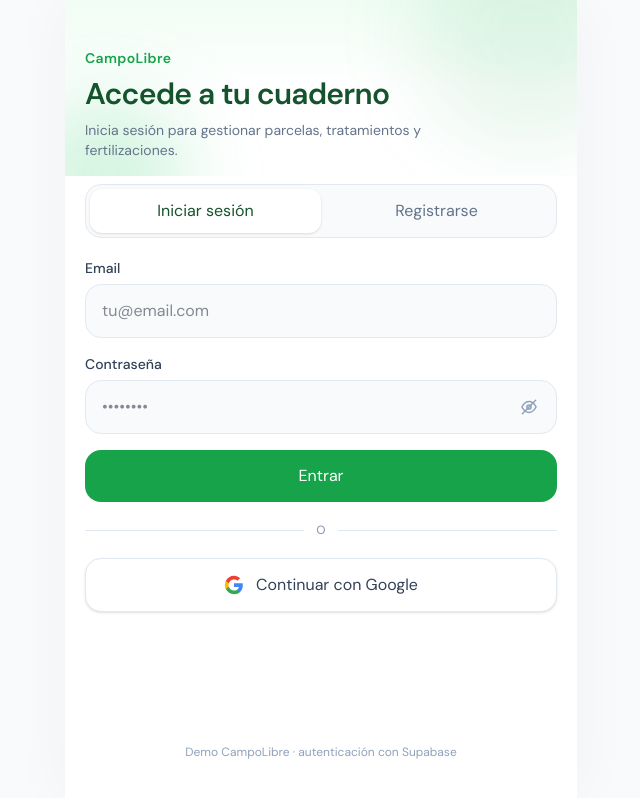
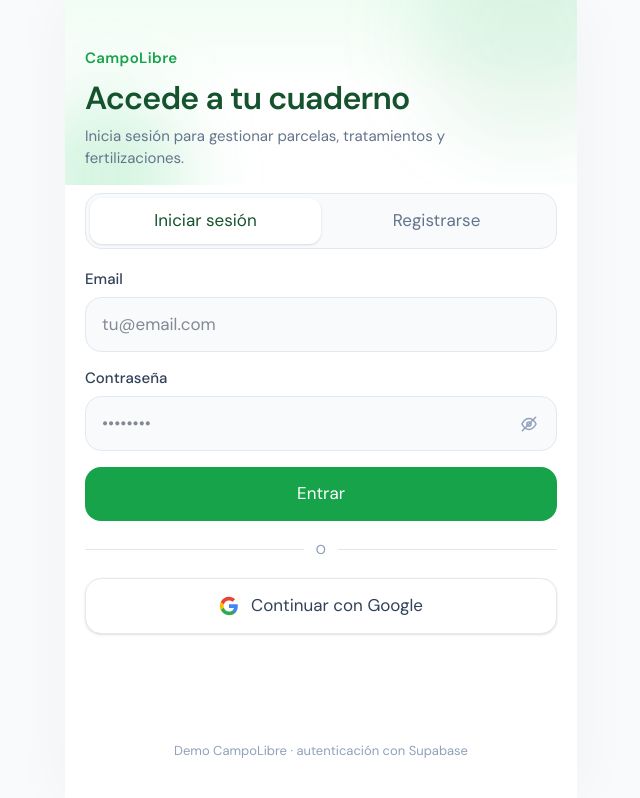
Before and after one commit to QuesadaProjects/cuaderno-campo-demo, a React (Vite) app: page /login in a window 1280 px wide. Shown: the whole page, without its empty margins (319-959 px from the left). Built offline with nearby package versions, Linux system fonts and the light colour scheme; no server answers.

Commit message:
Aumentar tamaño de letra para mejor legibilidad

```diff
--- a/src/components/BottomNav.tsx
+++ b/src/components/BottomNav.tsx
@@ -57,7 +57,7 @@ export function BottomNav() {
             to={item.to}
             end={item.end}
             className={({ isActive }) =>
-              `flex min-w-[4.5rem] flex-col items-center gap-0.5 rounded-xl px-3 py-1.5 text-[11px] font-medium transition-colors ${
+              `flex min-w-[4.5rem] flex-col items-center gap-0.5 rounded-xl px-3 py-1.5 text-xs font-medium transition-colors ${
                 isActive ? 'text-brand' : 'text-slate-400 hover:text-slate-600'
               }`
             }
--- a/src/index.css
+++ b/src/index.css
@@ -11,6 +11,22 @@
   --color-muted: #64748b;
   --color-surface: #f8fafc;
   --color-line: #e2e8f0;
+
+  /* Escala tipográfica ligeramente mayor (legibilidad móvil / edad media-avanzada) */
+  --text-xs: 0.8125rem; /* 13px */
+  --text-xs--line-height: 1.35;
+  --text-sm: 0.9375rem; /* 15px */
+  --text-sm--line-height: 1.45;
+  --text-base: 1.0625rem; /* 17px */
+  --text-base--line-height: 1.5;
+  --text-lg: 1.1875rem; /* 19px */
+  --text-lg--line-height: 1.45;
+  --text-xl: 1.3125rem; /* 21px */
+  --text-xl--line-height: 1.4;
+  --text-2xl: 1.625rem; /* 26px */
+  --text-2xl--line-height: 1.3;
+  --text-3xl: 2rem; /* 32px */
+  --text-3xl--line-height: 1.25;
 }
 
 *,
@@ -28,9 +44,12 @@ body,
 body {
   margin: 0;
   font-family: var(--font-sans);
+  font-size: var(--text-base);
+  line-height: var(--text-base--line-height);
   background: var(--color-surface);
   color: #0f172a;
   -webkit-font-smoothing: antialiased;
+  text-rendering: optimizeLegibility;
 }
 
 button,
@@ -58,7 +77,8 @@ select {
   border: none !important;
   border-radius: 0.5rem !important;
   box-shadow: 0 4px 16px rgba(15, 23, 42, 0.12) !important;
-  padding: 0.35rem 0.6rem !important;
+  padding: 0.4rem 0.7rem !important;
+  font-size: 0.875rem !important;
   font-weight: 600;
   color: #14532d;
 }
--- a/src/pages/Reports.tsx
+++ b/src/pages/Reports.tsx
@@ -206,7 +206,7 @@ export function Reports() {
                           {r.type === 'tratamiento' ? ` · Reg. ${r.registrationNumber}` : ''}
                         </p>
                       </div>
-                      <span className="rounded-full bg-amber-50 px-2 py-0.5 text-[11px] font-semibold text-amber-800">
+                      <span className="rounded-full bg-amber-50 px-2 py-0.5 text-xs font-semibold text-amber-800">
                         Pendiente
                       </span>
                     </label>
@@ -296,7 +296,7 @@ export function Reports() {
                             <p className="mt-0.5 font-semibold text-ink">{a.productName}</p>
                           </div>
                           <span
-                            className={`rounded-full px-2 py-0.5 text-[11px] font-semibold ${
+                            className={`rounded-full px-2 py-0.5 text-xs font-semibold ${
                               a.sentToSiex
                                 ? 'bg-brand-soft text-brand'
                                 : 'bg-amber-50 text-amber-800'
@@ -376,7 +376,7 @@ export function Reports() {
                           <p className="mt-0.5 font-semibold text-ink">{a.fertilizerName}</p>
                         </div>
                         <span
-                          className={`rounded-full px-2 py-0.5 text-[11px] font-semibold ${
+                          className={`rounded-full px-2 py-0.5 text-xs font-semibold ${
                             a.sentToSiex
                               ? 'bg-brand-soft text-brand'
                               : 'bg-amber-50 text-amber-800'
```
